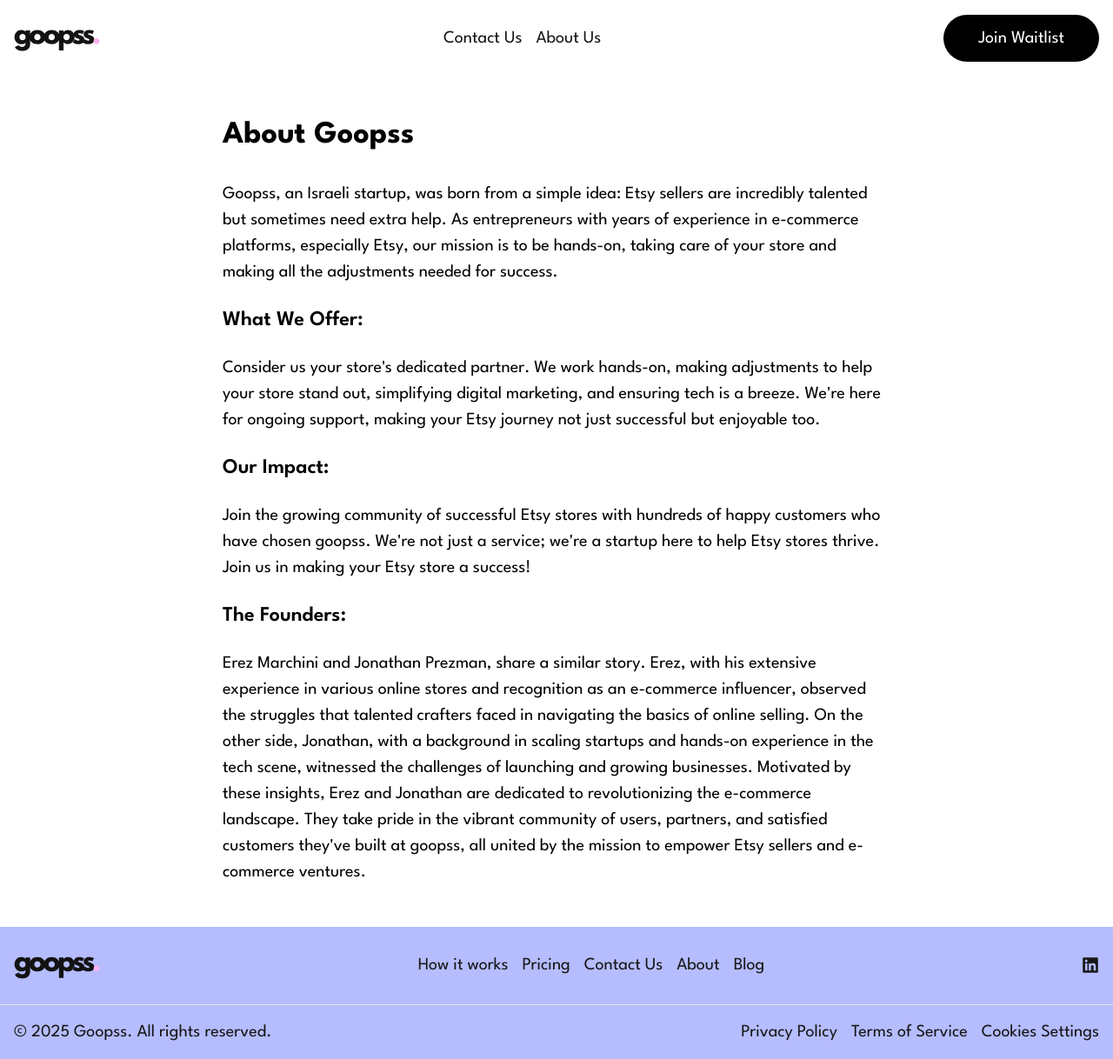
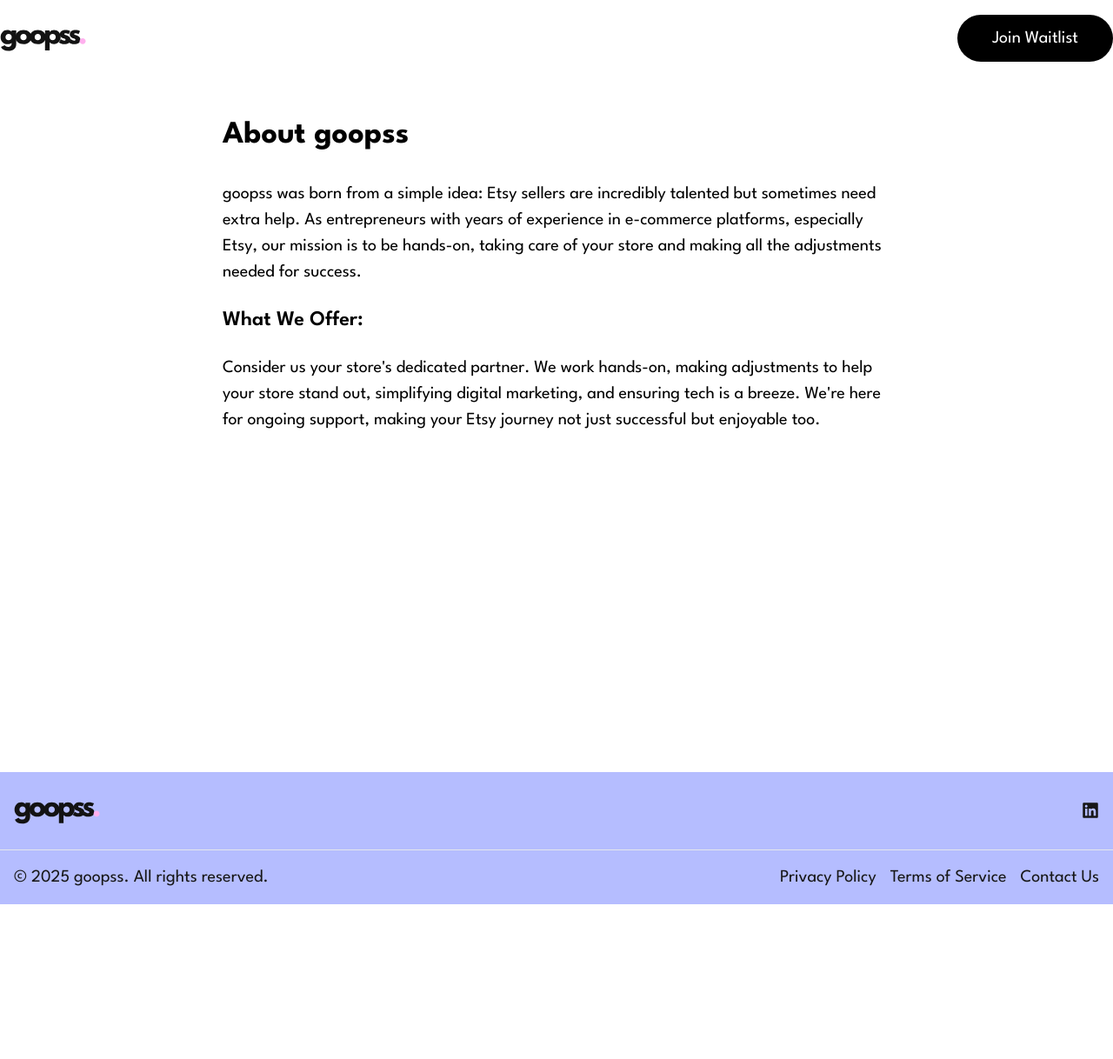
Before and after one commit to sheilagoopss/goopss-new, a Next.js app: page /about-goopss in a window 1280 px wide. Shown: the whole page at 87% size. After the commit the page ends 1040 px from the top, so only its background shows below. Built offline with nearby package versions, Linux system fonts and the light colour scheme.

Commit message:
removed menu links

```diff
--- /dev/null
+++ b/next.config.js
@@ -0,0 +1,17 @@
+/** @type {import('next').NextConfig} */
+const nextConfig = {
+  images: {
+    domains: ["images.unsplash.com"],
+  },
+  async redirects() {
+    return [
+      {
+        source: '/about-goopss',
+        destination: '/',
+        permanent: true,
+      },
+    ]
+  },
+};
+
+module.exports = nextConfig;
--- a/src/app/about-goopss/page.tsx
+++ b/src/app/about-goopss/page.tsx
@@ -12,11 +12,11 @@
           transition={{ duration: 0.5 }}
           className="max-w-3xl mx-auto"
         >
-          <h1 className="text-4xl font-bold mb-8 text-black">About Goopss</h1>
+          <h1 className="text-4xl font-bold mb-8 text-black">About goopss</h1>
 
           <div className="space-y-6 text-black">
             <p>
-              Goopss, an Israeli startup, was born from a simple idea: Etsy
+              goopss was born from a simple idea: Etsy
               sellers are incredibly talented but sometimes need extra help. As
               entrepreneurs with years of experience in e-commerce platforms,
               especially Etsy, our mission is to be hands-on, taking care of
@@ -34,7 +34,7 @@
               enjoyable too.
             </p>
 
-            <h2 className="text-2xl font-semibold text-black mt-8">
+            {/* <h2 className="text-2xl font-semibold text-black mt-8">
               Our Impact:
             </h2>
             <p>
@@ -60,7 +60,7 @@
               users, partners, and satisfied customers they've built at goopss,
               all united by the mission to empower Etsy sellers and e-commerce
               ventures.
-            </p>
+            </p> */}
           </div>
         </motion.div>
       </main>
--- a/src/app/layout.tsx
+++ b/src/app/layout.tsx
@@ -10,8 +10,8 @@
 })
 
 export const metadata: Metadata = {
-  title: "Goopss",
-  description: "Goopss",
+  title: "goopss",
+  description: "goopss",
   icons: {
     icon: '/images/favicon.ico',
   },
--- a/src/app/new/page.tsx
+++ b/src/app/new/page.tsx
@@ -6,7 +6,7 @@
 
 const Page = () => {
   return (
-    <div className="mx-auto w-full flex flex-col">
+    <div className="w-full flex flex-col">
       <div
         style={{
           backgroundImage: "url('/images/landing/herobg.svg')",
@@ -17,6 +17,7 @@
         }}
         className="mb-10"
       >
+        <div className="container mx-auto px-4 md:px-0">
           <div className="flex flex-col items-center justify-center text-center gap-4 md:pt-10 pt-10">
             <div className="flex flex-col gap-4 md:w-1/2 md:px-0 px-8">
               <h1 className="md:text-5xl text-4xl font-bold">
@@ -46,7 +47,8 @@
             </div>
           </div>
         </div>
-      <div className="md:py-10">
+      </div>
+      <div className="md:py-10 container mx-auto px-4 md:px-0">
         <div className="flex flex-col items-center justify-center text-center gap-10 md:pt-10 pt-2 md:gap-20">
           <div className="md:w-1/2">
             <h1 className="text-5xl font-bold">
@@ -54,7 +56,7 @@
               <br /> Etsy management
             </h1>
             <p className="text-gray-500 text-lg">
-              Goopss acts like your personal team, automating every task and
+              goopss acts like your personal team, automating every task and
               sending real-time updates so you always know what's been done.
             </p>
           </div>
@@ -81,8 +83,9 @@
           <JoinWaitListButton />
         </div>
       </div>
-      <div className="flex md:flex-row flex-col-reverse md:gap-40 gap-10 justify-center py-20 px-4 md:px-0">
-        <div>
+      <div className="container mx-auto px-4 md:px-0">
+        <div className="flex md:flex-row flex-col-reverse gap-10 items-center py-20">
+          <div className="md:w-1/2">
             <Image
               src="/images/landing/listings.svg"
               alt="Listings"
@@ -90,7 +93,7 @@
               height={500}
             />
           </div>
-        <div className="flex flex-col gap-2 md:w-1/3">
+          <div className="flex flex-col gap-2 md:w-1/2">
             <div className="flex flex-col gap-4 md:mb-10">
               <h1 className="text-4xl font-bold">Your Listings, Upgraded</h1>
               <p className="text-lg text-gray-500 text-center md:text-left">
@@ -117,7 +120,9 @@
             />
           </div>
         </div>
-      <div className="flex flex-col items-center justify-center text-center gap-10 py-20 md:px-0 px-4">
+      </div>
+      <div className="container mx-auto px-4 md:px-0">
+        <div className="flex flex-col items-center text-center gap-10 py-20">
           <div>
             <h1 className="text-5xl font-bold">From Basic to Brilliant</h1>
             <p className="text-lg text-gray-500">
@@ -127,9 +132,9 @@
               you updated
             </p>
           </div>
-        <div className="flex flex-col md:gap-10 gap-5">
-          <div className="flex md:flex-row flex-col md:gap-10 gap-5">
-            <div>
+          <div className="w-full flex flex-col md:gap-10 gap-5">
+            <div className="flex md:flex-row flex-col md:gap-10 gap-5 justify-between">
+              <div className="md:w-1/2">
                 <Image
                   src="/images/landing/ExpertEnhancement.svg"
                   alt="Basic"
@@ -137,7 +142,7 @@
                   height={500}
                 />
               </div>
-            <div>
+              <div className="md:w-1/2">
                 <Image
                   src="/images/landing/visualStoryTelling.svg"
                   alt="Basic"
@@ -146,22 +151,24 @@
                 />
               </div>
             </div>
-          <div className="flex justify-center w-full">
+            <div className="w-full">
               <Image
                 src="/images/landing/timelyAlert2.svg"
                 alt="Before and After"
                 width={1000}
                 height={1000}
-              className="hidden md:block object-cover"
+                className="hidden md:block object-cover w-full"
               />
             </div>
           </div>
           <JoinWaitListButton />
         </div>
-      <div className="flex md:flex-row flex-col-reverse gap-20 justify-center py-20 px-4 md:px-0">
-        <div className="flex flex-col gap-2 md:w-1/3">
+      </div>
+      <div className="container mx-auto px-4 md:px-0">
+        <div className="flex md:flex-row flex-col-reverse gap-10 items-center py-20">
+          <div className="md:w-1/2 flex flex-col gap-2">
             <div className="flex flex-col gap-4">
-            <h1 className="text-4xl font-bold md:text-left text-center ">
+              <h1 className="text-4xl font-bold md:text-left text-center">
                 Amplify Your Online Presence
               </h1>
               <p className="text-lg text-gray-500 md:text-left text-center">
@@ -186,12 +193,15 @@
               className="hover:bg-lime-200 border border-lime-200"
             />
           </div>
+          <div className="md:w-1/2">
             <Image
               src="/images/landing/amplify.svg"
               alt="Before and After"
               width={500}
               height={500}
             />
+          </div>
+        </div>
       </div>
       <div
         style={{
--- a/src/app/terms-and-conditions/page.tsx
+++ b/src/app/terms-and-conditions/page.tsx
@@ -35,7 +35,7 @@
 We reserve the right at any time to modify or discontinue the Service (or any part or content thereof) without notice at any time.
 
 We shall not be liable to you or to any third-party for any modification, price change, suspension or discontinuance of the Service.`,
-      5: `At Goopss, we strive to deliver top-notch subscription products that cater to our clients' needs and expectations.
+      5: `At goopss, we strive to deliver top-notch subscription products that cater to our clients' needs and expectations.
 
 We understand that circumstances may arise where you feel our subscription service doesn't meet your requirements. With this in mind, we have established a clear refund policy.
 
--- a/src/components/Header.tsx
+++ b/src/components/Header.tsx
@@ -17,7 +17,7 @@
         >
           <Image
             src="/images/logo.svg"
-            alt="Goopss Logo"
+            alt="goopss Logo"
             width={100}
             height={30}
             className="dark:invert"
--- a/src/layout/Footer.tsx
+++ b/src/layout/Footer.tsx
@@ -18,17 +18,17 @@
         >
           <Image
             src="/images/logo.svg"
-            alt="Goopss Logo"
+            alt="goopss Logo"
             width={100}
             height={30}
           />
         </motion.div>
         <div className="flex md:flex-row flex-col gap-4">
-          <Link href="#how-it-works">How it works</Link>
-          <Link href="#pricing">Pricing</Link>
-          <Link href="/contact-us">Contact Us</Link>
-          <Link href="/about-goopss">About</Link>
-          <Link href="#blog">Blog</Link>
+          {/* <Link href="#how-it-works">How it works</Link>
+          <Link href="#pricing">Pricing</Link> */}
+          {/* <Link href="/contact-us">Contact Us</Link> */}
+          {/* <Link href="/about-goopss">About</Link>
+          <Link href="#blog">Blog</Link> */}
         </div>
         <div className="flex md:flex-row flex-col gap-4">
           {/* <Link
@@ -58,11 +58,11 @@
         </div>
       </div>
       <div className="flex flex-row justify-between items-center p-4 border-t border-gray-200">
-        <p>© 2025 Goopss. All rights reserved.</p>
+        <p>© 2025 goopss. All rights reserved.</p>
         <div className="flex md:flex-row flex-col gap-4">
           <Link href="/privacy-policy">Privacy Policy</Link>
           <Link href="/terms-and-conditions">Terms of Service</Link>
-          <Link href="#cookies">Cookies Settings</Link>
+          <Link href="/contact-us">Contact Us</Link>
         </div>
       </div>
     </footer>
--- a/src/layout/Header.tsx
+++ b/src/layout/Header.tsx
@@ -10,32 +10,32 @@
   const router = useRouter();
   const pathname = usePathname();
   return (
-    <div
-      className={`flex flex-row justify-between items-center p-4 ${
-        pathname === "/" ? "bg-[#DFEBFF]" : "bg-none"
-      } `}
-    >
+    <div className={`w-full ${pathname === "/" ? "bg-[#DFEBFF]" : "bg-none"}`}>
+      <div className="container mx-auto px-4 md:px-0 grid grid-cols-3 items-center p-4">
         <motion.div
           initial={{ opacity: 0, x: -20 }}
           animate={{ opacity: 1, x: 0 }}
           transition={{ duration: 0.5 }}
           whileHover={{ scale: 1.05 }}
           whileTap={{ scale: 0.95 }}
+          className="justify-self-start"
         >
           <Image
             src="/images/logo.svg"
-          alt="Goopss Logo"
+            alt="goopss Logo"
             width={100}
             height={30}
             onClick={() => router.push("/")}
+            className="cursor-pointer"
           />
         </motion.div>
-      <div className="flex flex-row gap-4">
-        <Link href="/contact-us">Contact Us</Link>
-        <Link href="/about-goopss">About Us</Link>
+        <div className="flex flex-row gap-8 justify-center">
+          {/* <Link href="/contact-us" className="hover:text-gray-600 transition-colors">Contact Us</Link>
+          <Link href="/about-goopss" className="hover:text-gray-600 transition-colors">About Us</Link> */}
         </div>
-      <div>
+        <div className="justify-self-end">
           <JoinWaitListButton />
+        </div>
       </div>
     </div>
   );
```
Lines whose indentation alone changed are shown as unchanged.
